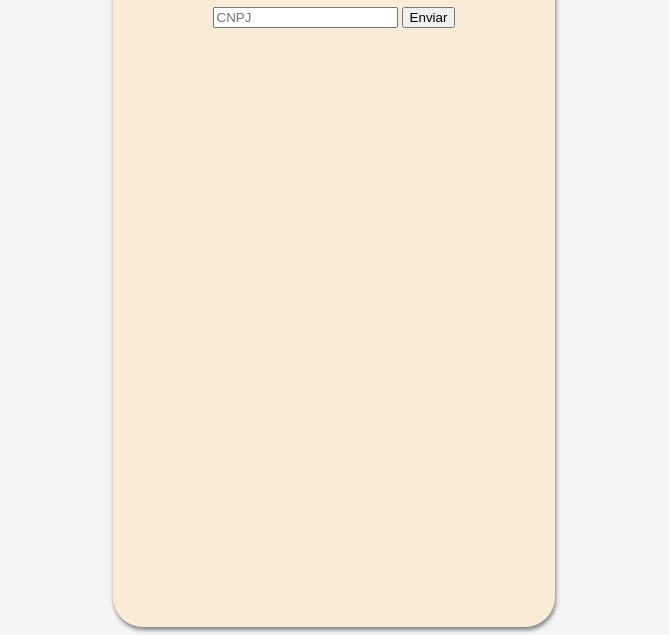
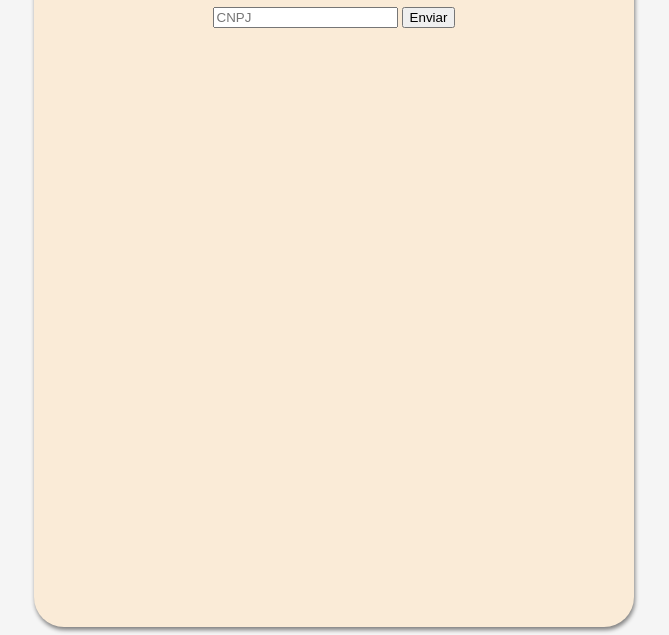
Before and after one commit to Hei-tir/CNPJ, a plain HTML site: page index.html in a window 1280 px wide. Shown: the part 181-816 px from the top of the page, without its empty margins (306-975 px from the left). Drawn offline with Linux system fonts and the light colour scheme.

Commit message:
Update index.html

```diff
--- a/index.html
+++ b/index.html
@@ -18,12 +18,15 @@
             display: flex;
             justify-content: center;
             height: 100vh;
+            widht
         }
         .box{
+            justify-items: center;
             background-color: antiquewhite;
             padding: 100px;
             border-radius: 30px;
             box-shadow: 1px 3px 4px gray;
+            width: 50vh;
         }
     </style>
 </head>
```
